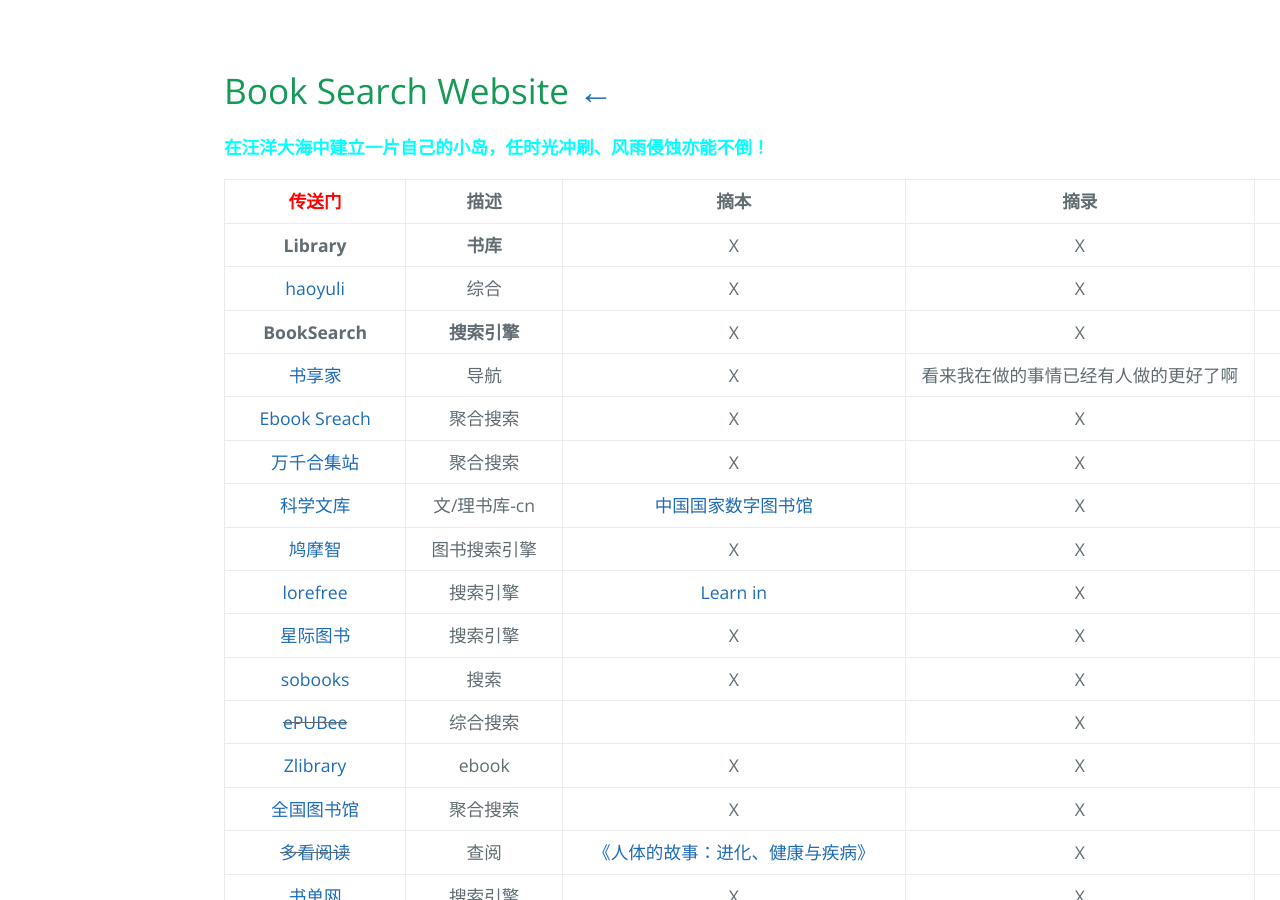
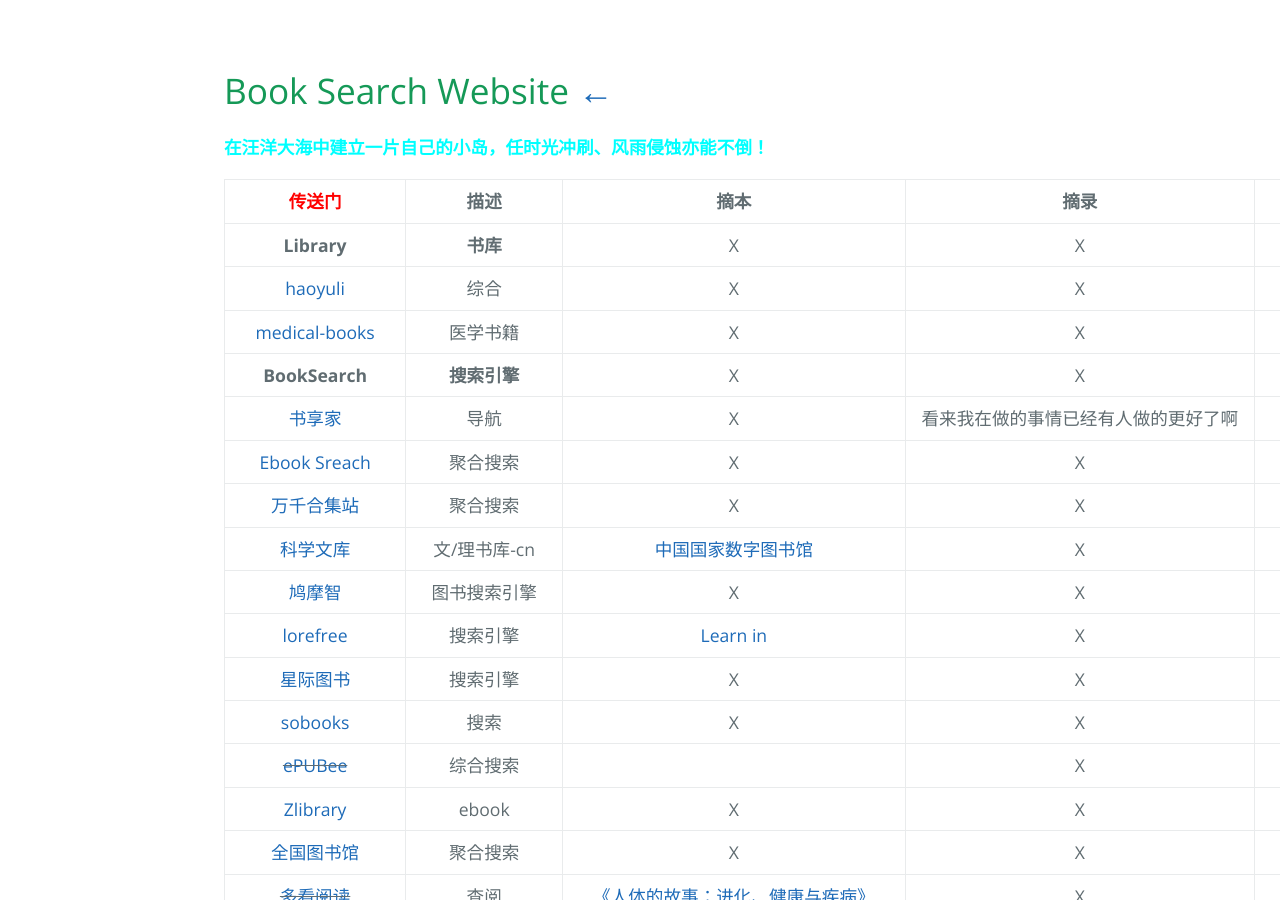
Before and after one commit to AmbroseRen/test, a Jekyll site: the page built from Library/BookSearch.md, in a window 1280 px wide and 900 px high. Built offline with Jekyll 4.4.1, drawn with Linux system fonts in a browser that asks for light colours; our own code applies the rules of GitHub Pages for plain Markdown files; the repository's description, which GitHub fills in, is left out.

Commit message:
Update BookSearch.md

```diff
--- a/Library/BookSearch.md
+++ b/Library/BookSearch.md
@@ -10,6 +10,7 @@
 |:---:|:---:|:---:|:---:|:---:|
 | __Library__ | __书库__ | X | X | X |
 | [haoyuli](http://book.haoyuli.cn/Z.1.%E7%9B%AE%E5%BD%95%E7%B4%A2%E5%BC%95/%E5%85%A8%E9%83%A8.html) | 综合 | X | X | X |
+| [medical-books](https://github.com/scienceasdf/medical-books/releases) | 医学书籍 | X | X | X |
 | __BookSearch__ | __搜索引擎__ | X | X | X |
 | [书享家](http://shuxiangjia.cn/) | 导航 | X | 看来我在做的事情已经有人做的更好了啊 | X |
 | [Ebook Sreach](https://ebook.blinkol.com/#/) | 聚合搜索 | X | X | X |
```
